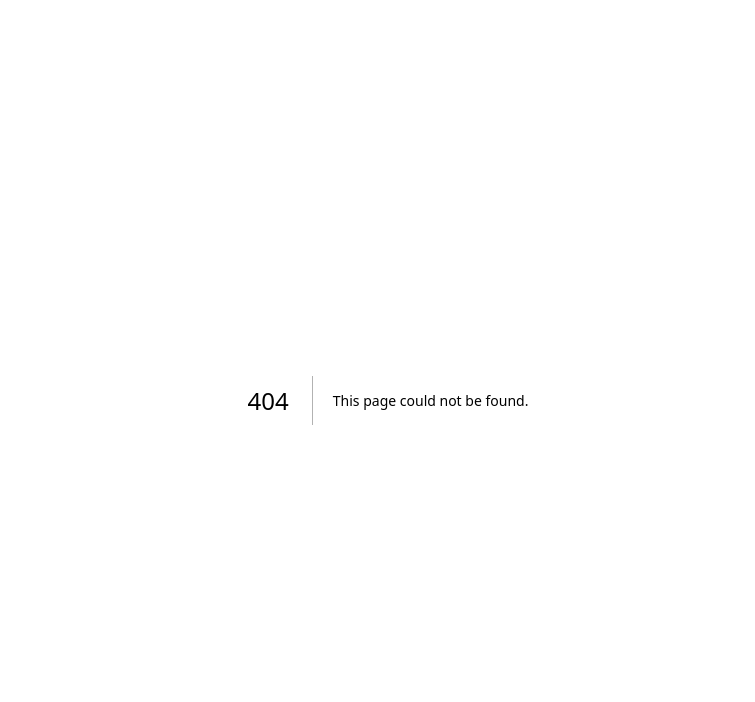
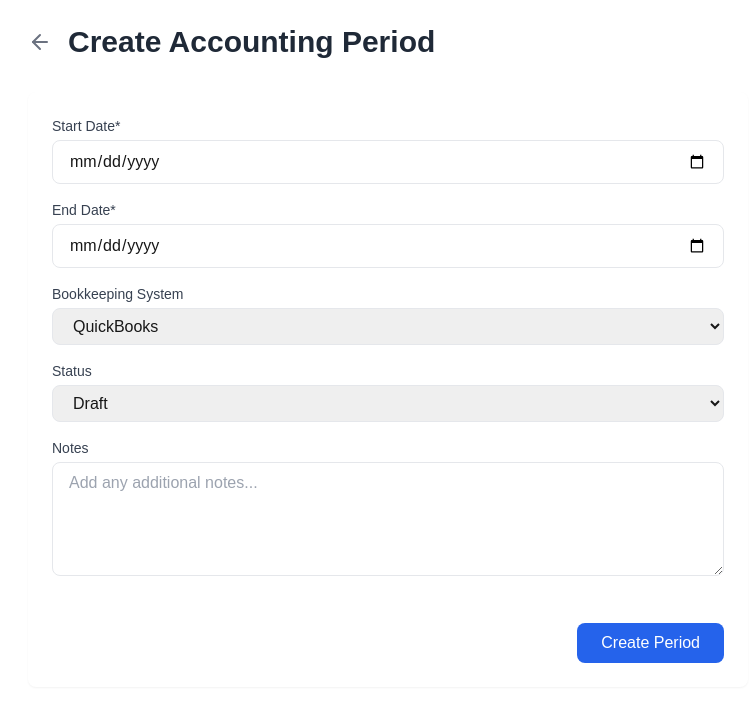
Before and after one commit to PatrykBochenek/template-repo-full-stack, a Next.js app in the folder nextjs/: page /clients/accounting-period/1/create in a window 1280 px wide. Before the commit this address had no page. Shown: the top 702 px of the page, without its empty margins (252-1007 px from the left). Built offline with nearby package versions, Linux system fonts and the light colour scheme.

Commit message:
Add Accounting Period create page

```diff
--- /dev/null
+++ b/nextjs/app/clients/accounting-period/[slug]/create/page.jsx
@@ -0,0 +1,189 @@
+"use client";
+
+import { useState } from 'react';
+import { ArrowLeft } from 'lucide-react';
+import Link from 'next/link';
+import { useRouter } from 'next/navigation';
+
+export default function CreateAccountingPeriod({ params }) {
+    const router = useRouter();
+    const { slug } = params;
+    const [isSubmitting, setIsSubmitting] = useState(false);
+    const [error, setError] = useState('');
+
+    const [formData, setFormData] = useState({
+        start_date: '',
+        end_date: '',
+        bookkeeping_system: 'QB',
+        status: 'DRAFT',
+        notes: '',
+        client: slug
+    });
+
+    const bookkeepingSystems = [
+        { value: 'QB', label: 'QuickBooks' },
+        { value: 'XE', label: 'Xero' },
+        { value: 'SP', label: 'Sage' },
+        { value: 'FW', label: 'FreshWorks' }
+    ];
+
+    const statusOptions = [
+        { value: 'DRAFT', label: 'Draft' },
+        { value: 'IN_PROGRESS', label: 'In Progress' },
+        { value: 'COMPLETED', label: 'Completed' },
+        { value: 'ARCHIVED', label: 'Archived' }
+    ];
+
+    const handleChange = (e) => {
+        const { name, value } = e.target;
+        setFormData(prev => ({
+            ...prev,
+            [name]: value
+        }));
+    };
+
+    const handleSubmit = async (e) => {
+        e.preventDefault();
+        setIsSubmitting(true);
+        setError('');
+
+        try {
+            const response = await fetch('http://127.0.0.1:8000/accounting-periods/create/', {
+                method: 'POST',
+                headers: {
+                    'Content-Type': 'application/json',
+                },
+                body: JSON.stringify(formData)
+            });
+
+            const data = await response.json();
+
+            if (!response.ok) {
+                throw new Error(data.message || 'Failed to create accounting period');
+            }
+
+            router.push(`/clients/accounting-period/${slug}`);
+            router.refresh();
+        } catch (err) {
+            setError(err.message || 'Failed to create accounting period. Please try again.');
+        } finally {
+            setIsSubmitting(false);
+        }
+    };
+
+    return (
+        <div className="p-6 max-w-3xl mx-auto">
+            <div className="flex items-center gap-4 mb-8">
+                <Link href={`/clients/accounting-period/${slug}`} className="text-gray-500 hover:text-gray-700">
+                    <ArrowLeft size={24} />
+                </Link>
+                <h1 className="text-3xl font-bold text-gray-800">Create Accounting Period</h1>
+            </div>
+
+            <div className="bg-white rounded-lg shadow-sm p-6">
+                <form onSubmit={handleSubmit} className="space-y-6">
+                    {error && (
+                        <div className="bg-red-50 text-red-500 p-4 rounded-lg">
+                            {error}
+                        </div>
+                    )}
+
+                    <div className="space-y-4">
+                        <div>
+                            <label htmlFor="start_date" className="block text-sm font-medium text-gray-700 mb-1">
+                                Start Date*
+                            </label>
+                            <input
+                                required
+                                type="date"
+                                id="start_date"
+                                name="start_date"
+                                value={formData.start_date}
+                                onChange={handleChange}
+                                className="w-full border border-gray-200 rounded-lg py-2 px-4 focus:outline-none focus:ring-2 focus:ring-blue-500 focus:border-transparent"
+                            />
+                        </div>
+
+                        <div>
+                            <label htmlFor="end_date" className="block text-sm font-medium text-gray-700 mb-1">
+                                End Date*
+                            </label>
+                            <input
+                                required
+                                type="date"
+                                id="end_date"
+                                name="end_date"
+                                value={formData.end_date}
+                                onChange={handleChange}
+                                className="w-full border border-gray-200 rounded-lg py-2 px-4 focus:outline-none focus:ring-2 focus:ring-blue-500 focus:border-transparent"
+                            />
+                        </div>
+
+                        <div>
+                            <label htmlFor="bookkeeping_system" className="block text-sm font-medium text-gray-700 mb-1">
+                                Bookkeeping System
+                            </label>
+                            <select
+                                id="bookkeeping_system"
+                                name="bookkeeping_system"
+                                value={formData.bookkeeping_system}
+                                onChange={handleChange}
+                                className="w-full border border-gray-200 rounded-lg py-2 px-4 focus:outline-none focus:ring-2 focus:ring-blue-500 focus:border-transparent"
+                            >
+                                {bookkeepingSystems.map(system => (
+                                    <option key={system.value} value={system.value}>
+                                        {system.label}
+                                    </option>
+                                ))}
+                            </select>
+                        </div>
+
+                        <div>
+                            <label htmlFor="status" className="block text-sm font-medium text-gray-700 mb-1">
+                                Status
+                            </label>
+                            <select
+                                id="status"
+                                name="status"
+                                value={formData.status}
+                                onChange={handleChange}
+                                className="w-full border border-gray-200 rounded-lg py-2 px-4 focus:outline-none focus:ring-2 focus:ring-blue-500 focus:border-transparent"
+                            >
+                                {statusOptions.map(status => (
+                                    <option key={status.value} value={status.value}>
+                                        {status.label}
+                                    </option>
+                                ))}
+                            </select>
+                        </div>
+
+                        <div>
+                            <label htmlFor="notes" className="block text-sm font-medium text-gray-700 mb-1">
+                                Notes
+                            </label>
+                            <textarea
+                                id="notes"
+                                name="notes"
+                                value={formData.notes}
+                                onChange={handleChange}
+                                rows={4}
+                                className="w-full border border-gray-200 rounded-lg py-2 px-4 focus:outline-none focus:ring-2 focus:ring-blue-500 focus:border-transparent"
+                                placeholder="Add any additional notes..."
+                            />
+                        </div>
+                    </div>
+
+                    <div className="flex justify-end pt-4">
+                        <button
+                            type="submit"
+                            disabled={isSubmitting}
+                            className="bg-blue-600 text-white px-6 py-2 rounded-lg hover:bg-blue-700 transition-colors disabled:bg-blue-400"
+                        >
+                            {isSubmitting ? 'Creating...' : 'Create Period'}
+                        </button>
+                    </div>
+                </form>
+            </div>
+        </div>
+    );
+}
```
